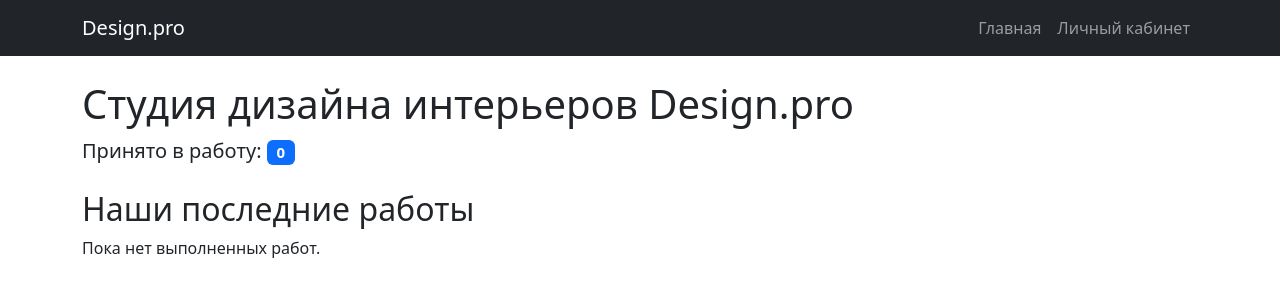
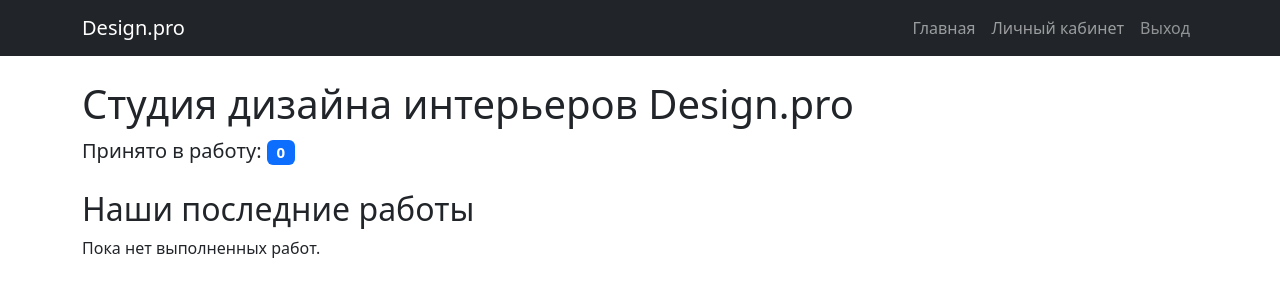
Before and after one commit to milkkusa/Design-pro, a Django app: page / in a window 1280 px wide. Shown: the top 300 px of the page. Run offline with Django 5.2, Linux system fonts and the light colour scheme; a user stored in the database is signed in; data that the repository does not hold is empty.

Commit message:
Добавлен выход из учетной записи

```diff
--- a/designpro/settings.py
+++ b/designpro/settings.py
@@ -93,3 +93,5 @@ LOGIN_REDIRECT_URL = 'profile'
 
 MEDIA_URL = '/media/'
 MEDIA_ROOT = BASE_DIR / 'media'
+
+LOGOUT_REDIRECT_URL = 'index'
--- a/main/static/css/style.css
+++ b/main/static/css/style.css
@@ -1,3 +1,6 @@
 .has-error input.form-control { border-color: #dc3545; background: #fff5f5; }
 .error-text { color: #dc3545; font-size: 0.9rem; margin-top: 4px; }
 .card-img-top { height: 180px; object-fit: cover; }
+
+.logout-btn { color: rgba(255, 255, 255, .5); text-decoration: none; }
+.logout-btn:hover { color: rgba(255, 255, 255, .75); text-decoration: none; }
--- a/main/templates/main/base.html
+++ b/main/templates/main/base.html
@@ -15,8 +15,14 @@
     <ul class="navbar-nav ms-auto">
       <li class="nav-item"><a class="nav-link" href="{% url 'index' %}">Главная</a></li>
       {% if user.is_authenticated %}
-        <li class="nav-item"><a class="nav-link" href="{% url 'profile' %}">Личный кабинет</a></li>
-      {% else %}
+      <li class="nav-item"><a class="nav-link" href="{% url 'profile' %}">Личный кабинет</a></li>
+      <li class="nav-item">
+        <form method="post" action="{% url 'logout' %}">
+          {% csrf_token %}
+          <button type="submit" class="btn btn-link nav-link logout-btn">Выход</button>
+        </form>
+      </li>
+    {% else %}
         <li class="nav-item"><a class="nav-link" href="{% url 'login' %}">Вход</a></li>
         <li class="nav-item"><a class="nav-link" href="{% url 'register' %}">Регистрация</a></li>
       {% endif %}
--- a/main/templates/registration/login.html
+++ b/main/templates/registration/login.html
@@ -11,7 +11,7 @@
     <div class="mb-3 {% if form.errors %}has-error{% endif %}">
       <label class="form-label" for="{{ form.username.id_for_label }}">Логин</label>
       <input type="text" name="username" id="{{ form.username.id_for_label }}" class="form-control" required>
-    </div>  #тоже тзшка
+    </div>
     <div class="mb-3 {% if form.errors %}has-error{% endif %}">
       <label class="form-label" for="{{ form.password.id_for_label }}">Пароль</label>
       <input type="password" name="password" id="{{ form.password.id_for_label }}" class="form-control" required>
--- a/main/urls.py
+++ b/main/urls.py
@@ -1,5 +1,5 @@
 from django.urls import path
-from django.contrib.auth.views import LoginView
+from django.contrib.auth.views import LoginView, LogoutView
 from . import views
 
 urlpatterns = [
@@ -7,4 +7,5 @@ urlpatterns = [
     path('register/', views.register, name='register'),
     path('login/', LoginView.as_view(redirect_authenticated_user=True), name='login'),
     path('profile/', views.profile, name='profile'),
+    path('logout/', LogoutView.as_view(), name='logout'),
 ]
```
Also changed, not shown: db.sqlite3, 1 other file.
